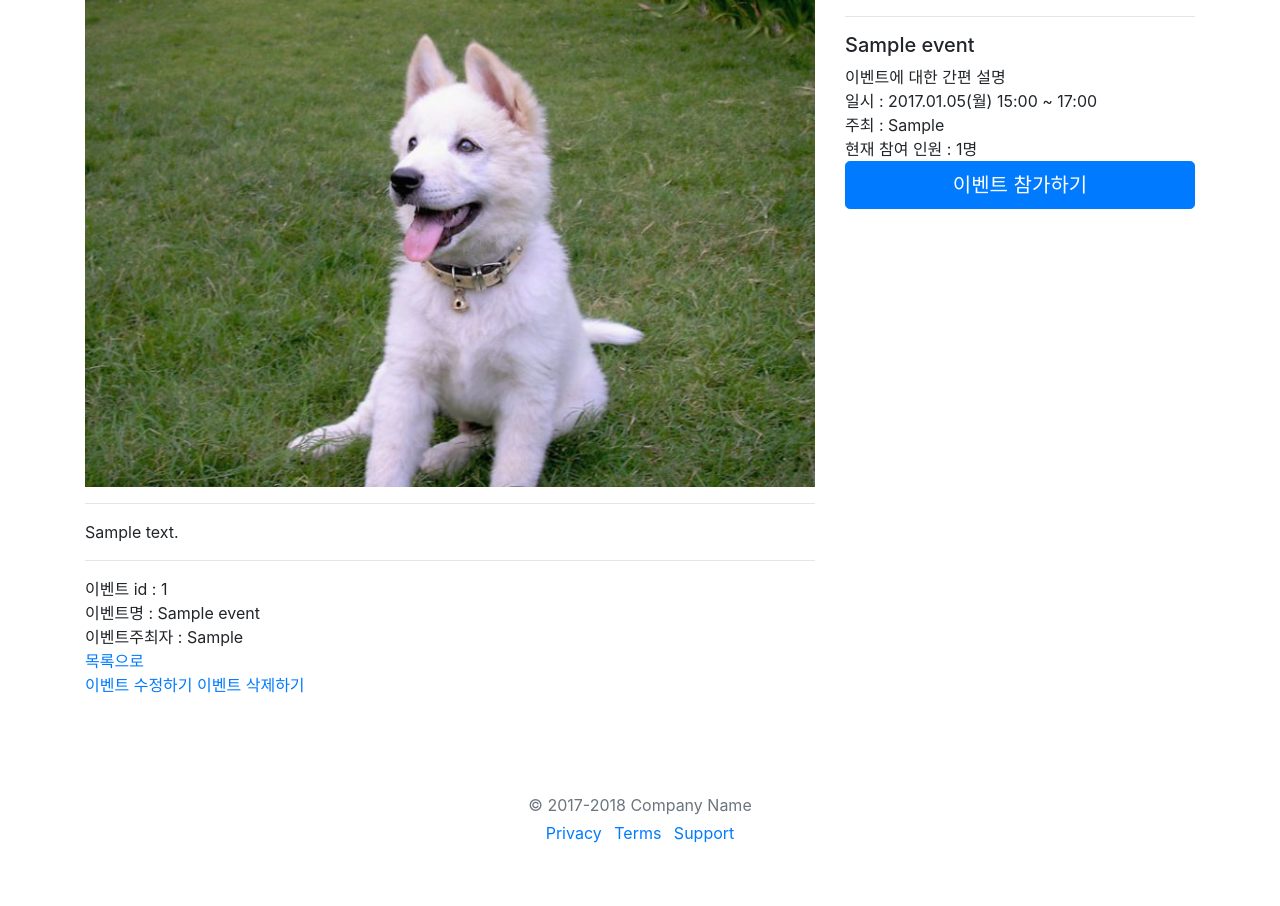
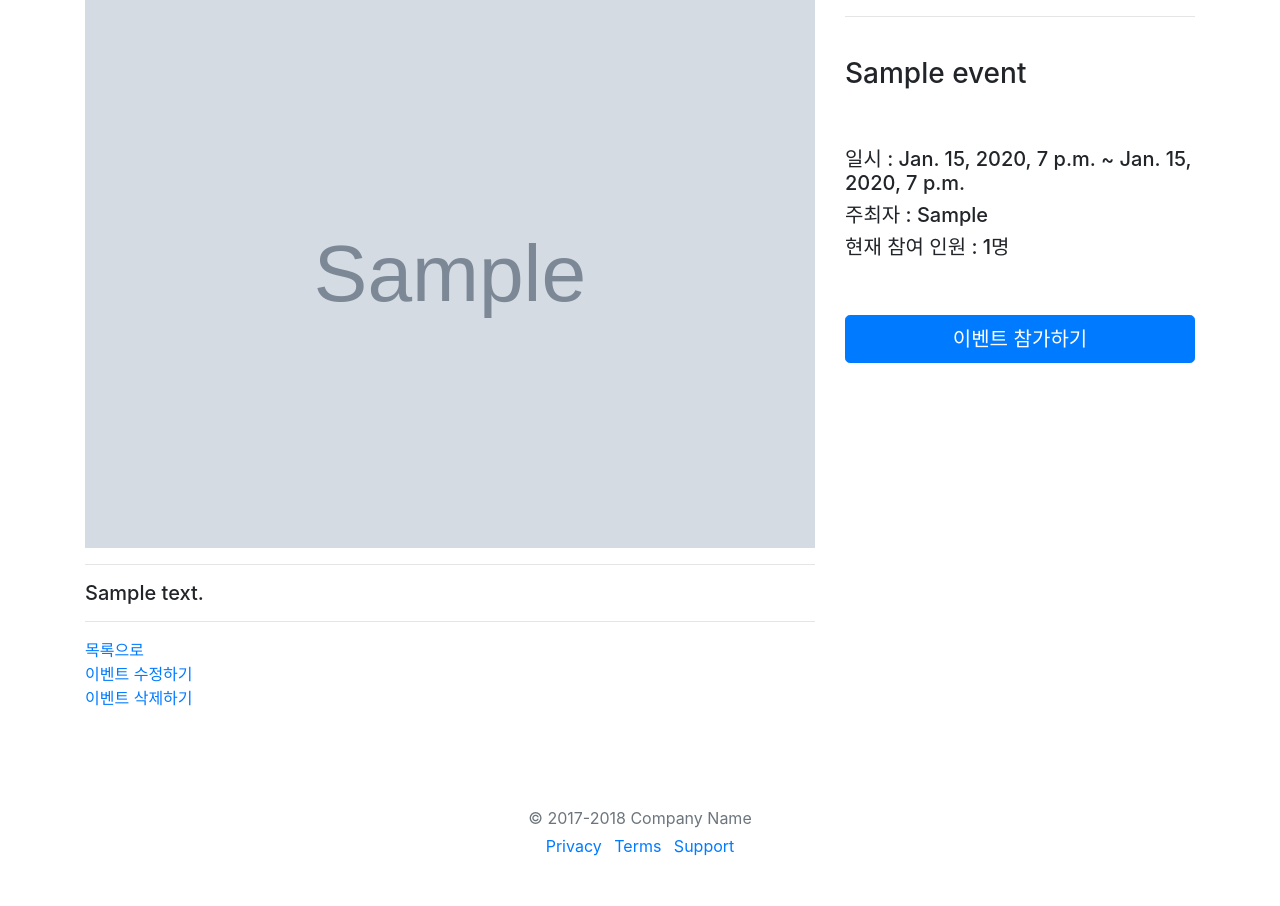
Before and after one commit to hyunyikim/django-eventtogether, a Django app: page /events/1/ in a window 1280 px wide. Shown: the part 63-969 px from the top of the page. Before the commit the page ends 906 px from the top, so only its background shows below. Run offline with Django 3.2, Linux system fonts and the light colour scheme; tables that the repository leaves empty hold one stand-in row (values such as "Sample post"); grey boxes marked "Sample" are stand-in pictures; some libraries are stand-ins or nearby versions.

Commit message:
이미지 처리 및 화면css 수정

```diff
--- a/events/templates/events/detail.html
+++ b/events/templates/events/detail.html
@@ -10,27 +10,23 @@
         <div class="col-md-4 order-md-2 mb-4">
             <hr>
             <div>
-                <h5>{{ object.ename }}</h5>
-
-                이벤트에 대한 간편 설명<br>
-
-                일시 : 2017.01.05(월) 15:00 ~ 17:00<br>
-                주최 : {{ object.ecreater }}<br>
-                현재 참여 인원 : {{ object.eculattendee }}명
                 <br>
+                <h3>{{ object.ename }}</h3>
+                <br><br>
+                <h5>일시 : {{ object.estartdt }} ~ {{ object.eenddt }}</h5>
+                <h5>주최자 : {{ object.ecreater }}</h5>
+                <h5>현재 참여 인원 : {{ object.eculattendee }}명</h5>
+                <br><br>
                 <button class="btn btn-primary btn-lg btn-block" type="submit">이벤트 참가하기</button>
             </div>
         </div>
         <div class="col-md-8 order-md-1">
-            <img src="{% static 'img/dog2.jpg' %}" class="event-detail-img">
+            <img src="/static/file/{{ object.eimage }}" class="event-detail-img">
             <hr>
-            {{ object.econtent }}
+            <h5>{{ object.econtent }}</h5>
             <hr>
-            이벤트 id : {{ object.eid }}<br>
-            이벤트명 : {{ object.ename }}<br>
-            이벤트주최자 : {{ object.ecreater }}<br>
             <a href="/events/">목록으로</a><br>
-            <a href="/events/{{ object.eid }}/update/">이벤트 수정하기</a>
+            <a href="/events/{{ object.eid }}/update/">이벤트 수정하기</a><br>
             <a href="/events/{{ object.eid }}/delete/">이벤트 삭제하기</a>
         </div>
       </div>
--- a/eventtogether/settings.py
+++ b/eventtogether/settings.py
@@ -29,7 +29,6 @@ SECRET_KEY = 'hm!l)ak6_thwk$-%18x!lc6a=inw8#!#sp%6+5l0eoh**h&ezr'
 DEBUG = True
 
 ALLOWED_HOSTS = ['127.0.0.1', 'localhost']
-
 
 # Application definition
 INSTALLED_APPS = [
--- a/eventtogether/wsgi.py
+++ b/eventtogether/wsgi.py
@@ -11,6 +11,7 @@ import os
 
 from django.core.wsgi import get_wsgi_application
 
+# settings 모듈의 위치를 지정함
 os.environ.setdefault("DJANGO_SETTINGS_MODULE", "eventtogether.settings")
 
 application = get_wsgi_application()
```
Also changed, not shown: static/file/ai.png (added), static/file/devops.png (added), static/file/flutter.png (added), static/file/google-io.jpg (added), static/file/java.jpg (added), static/file/node.png (added), static/file/ps.png (added), static/file/pwa.png (added), static/file/ts.png (added), static/file/vue.jpeg (added).
